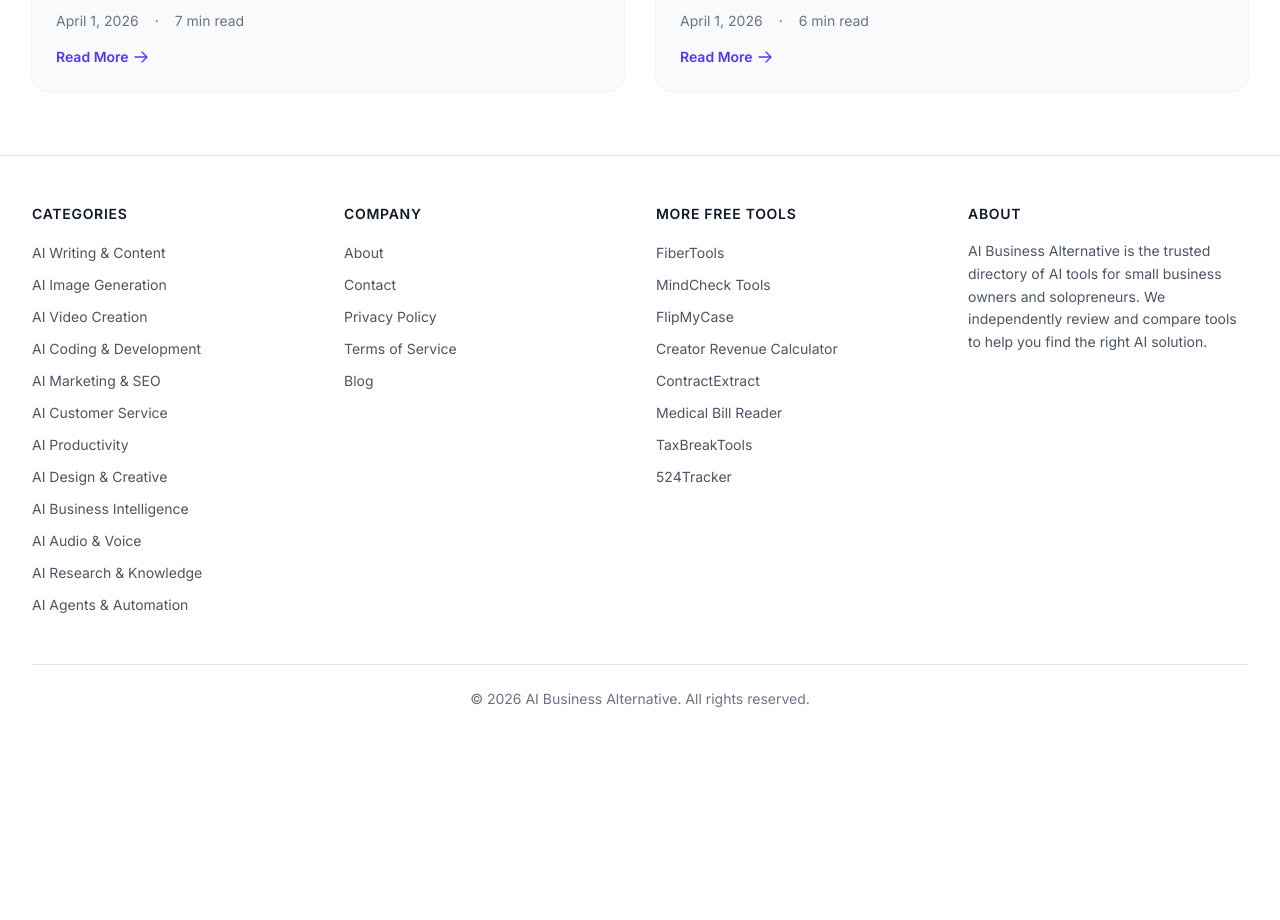
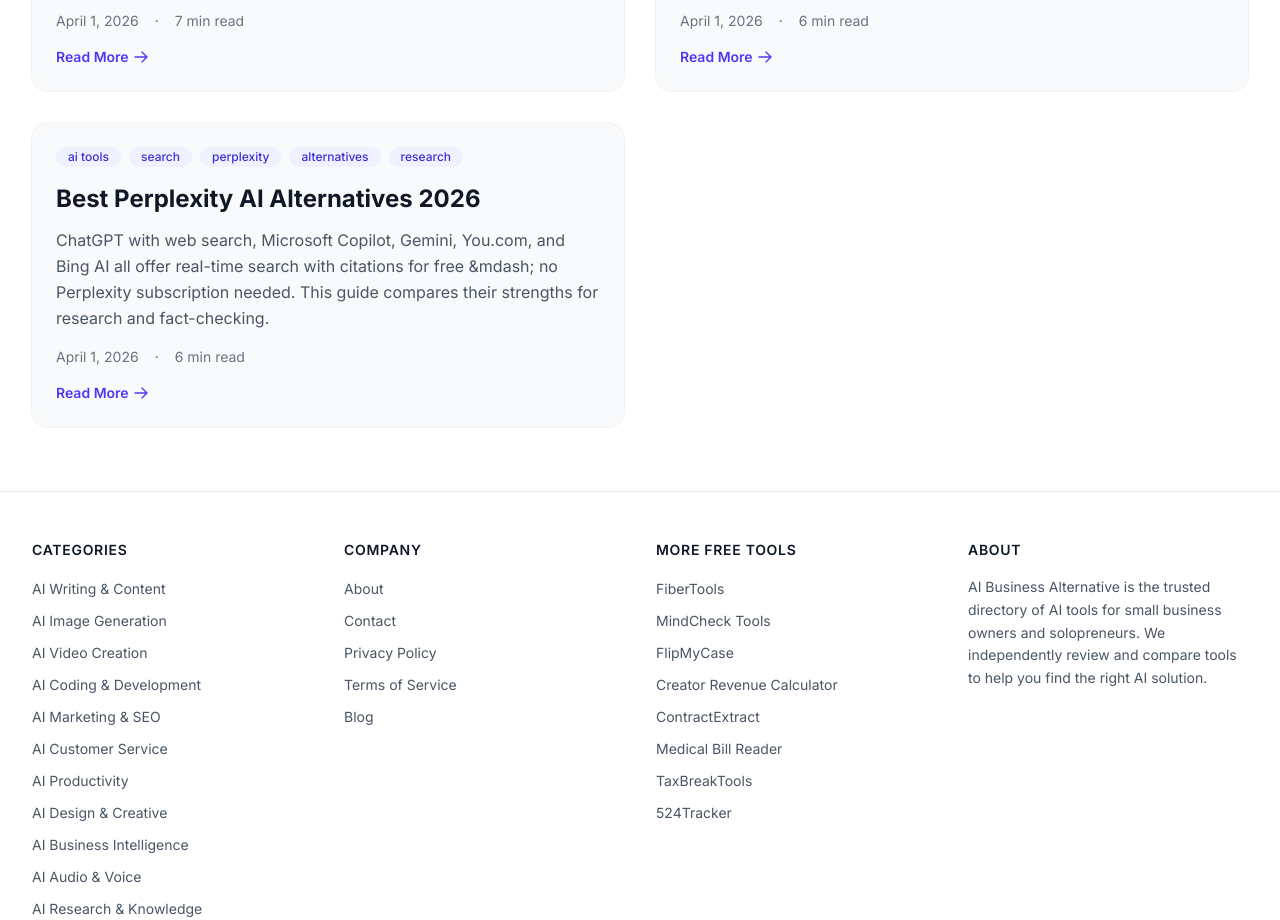
Before and after one commit to raiderj77/aibusinessalternative, a Next.js app: page /blog in a window 1280 px wide. Shown: the part 5980-6900 px from the top of the page. Before the commit the page ends 6737 px from the top, so only its background shows below. Built offline with nearby package versions, Linux system fonts and the light colour scheme.

Commit message:
feat: add perplexity-alternatives-2026 (score 76)

```diff
--- a/src/data/blog.ts
+++ b/src/data/blog.ts
@@ -3032,6 +3032,101 @@
 <h3>Will the AI eventually &ldquo;understand&rdquo; all my notes?</h3>
 <p>The AI does not understand in a human sense; it calculates statistical relationships between words and concepts. Its effectiveness is directly tied to the volume and clarity of your notes. The more you use it, providing feedback on its connections and summaries, the more useful its pattern recognition becomes for your specific content.</p>
 <p>For further exploration, consider our guides on <a href="/blog/notion-ai-alternatives-2026">Notion AI alternatives</a> and <a href="/blog/otterai-alternatives-free-2026">Otter.ai alternatives</a>. You can also explore <a href="https://mem.ai" rel="noopener noreferrer" target="_blank">Mem AI</a> directly.</p>`
+  },
+  {
+    slug: 'perplexity-alternatives-2026',
+    title: 'Best Perplexity AI Alternatives 2026',
+    excerpt:
+      'ChatGPT with web search, Microsoft Copilot, Gemini, You.com, and Bing AI all offer real-time search with citations for free &mdash; no Perplexity subscription needed. This guide compares their strengths for research and fact-checking.',
+    publishedAt: '2026-04-01',
+    updatedAt: '2026-04-01',
+    readTime: '6 min read',
+    tags: ['ai-tools', 'search', 'perplexity', 'alternatives', 'research'],
+    content: `
+<p>In 2026, Perplexity AI&rsquo;s main advantage is real-time web search with inline citations. The same capability is available for free through ChatGPT with web search, Microsoft Copilot, Gemini, You.com, and Bing AI &mdash; all without a Perplexity subscription. This guide covers the strongest free alternatives for AI-powered research. Each tool delivers cited, real-time answers on the free tier.</p>
+
+<h2>What Makes Perplexity Useful &mdash; And Where It Falls Short</h2>
+<p>Perplexity&rsquo;s core value proposition is its clean interface that combines a conversational AI with direct web search, presenting answers alongside clear citations. It feels like a research assistant, summarizing information from multiple sources and providing links for verification. This structure reduces hallucination risks and builds trust. For focused, fact-based queries, it can be exceptionally efficient. However, its limitations become apparent with complex, multi-faceted tasks. The free tier has constrained usage limits, and the AI can sometimes provide surface-level summaries that lack deep analysis or creative synthesis. Furthermore, while citations are present, critically evaluating the credibility of those sources still falls to the user. For tasks requiring brainstorming, content iteration, or integration with other digital workspaces, a tool focused purely on search-driven Q&A can feel restrictive.</p>
+
+<h2>Best Free Perplexity AI Alternatives in 2026</h2>
+<h3>ChatGPT with Web Search (Free)</h3>
+<p>The free tier of ChatGPT now includes the ability to perform real-time web searches, a game-changing update. This transforms it from a knowledge-bound model (with a cutoff date) into a dynamic research partner. Its primary advantage over Perplexity is its profound contextual understanding and ability to follow complex, multi-step instructions. You can ask it to search for recent information, synthesize findings from different perspectives, and then reformat that data into a table, blog post outline, or code snippet. The conversational memory is superior, allowing for deep dives on a topic. The trade-off is that citations are not as prominently or consistently displayed as in Perplexity, requiring you to ask for sources explicitly.</p>
+
+<h3>Microsoft Copilot (Free, Web Grounded)</h3>
+<p>Microsoft Copilot, powered by OpenAI&rsquo;s latest models, is arguably the most direct and powerful free competitor. By default, its &ldquo;Balanced&rdquo; and &ldquo;Precise&rdquo; modes are grounded in web search, providing fresh information with citations in a similar style to Perplexity. Its integration with the Microsoft ecosystem&mdash;like generating content directly in Edge or summarizing PDFs&mdash;adds practical utility. A key differentiator is its three conversation styles: Creative, Balanced, and Precise, letting you tailor the AI&rsquo;s verbosity and strictness. For users who want a Perplexity-like experience with stronger creative capabilities and no daily query limits on the main model, Copilot is a top contender.</p>
+
+<h3>Gemini (Free, Google Grounded)</h3>
+<p>Google&rsquo;s Gemini excels when your research query benefits from the depth of Google&rsquo;s search index and its integration with native Google tools. Ask about a current event, and it can draw from Google News, maps, and even YouTube transcripts. A standout feature is the &ldquo;double-check&rdquo; button, which highlights sentences and shows confirming or contradicting search results, offering a unique, transparent fact-checking layer. While its conversational flow can feel slightly more transactional than ChatGPT&rsquo;s, its accuracy for factual lookup is very high. For research heavily reliant on the Googleverse, from local business info to scholarly topics, Gemini is an indispensable alternative.</p>
+
+<h3>You.com (Free)</h3>
+<p>You.com takes a unique, aggregator-style approach. Instead of one primary AI response, it often presents multiple &ldquo;AI Agents&rdquo; perspectives on a single page&mdash;like a coding expert, a writing assistant, and a general researcher. This is useful for getting diverse angles quickly. Its interface is rich with source cards, making citation tracking visual. You.com also emphasizes privacy as a core feature. It is a strong choice for users who prefer a dashboard-like experience where they can see source material and different AI interpretations side-by-side, rather than a single, consolidated answer.</p>
+
+<h3>Bing AI (Free)</h3>
+<p>It is important to note that Bing AI is the engine powering Microsoft Copilot in the web interface. The experience is functionally identical to using Copilot in the Edge browser. It provides web-grounded, cited answers with the same choice of conversation tones. For users accustomed to the Bing search interface, it remains a seamless and capable entry point to access this technology. Its longevity and stability as a free product make it a reliable, no-fuss option for everyday search and summary tasks.</p>
+
+<h2>AI Search Tools: Feature Comparison</h2>
+<table>
+<thead>
+<tr>
+<th>Tool</th>
+<th>Free Tier</th>
+<th>Real-Time Web</th>
+<th>Citations</th>
+<th>Best For</th>
+</tr>
+</thead>
+<tbody>
+<tr>
+<td>ChatGPT with Search</td>
+<td>Yes, with limits</td>
+<td>Yes (opt-in)</td>
+<td>Upon request</td>
+<td>Complex analysis, content creation, multi-step tasks</td>
+</tr>
+<tr>
+<td>Microsoft Copilot</td>
+<td>Yes, generous</td>
+<td>Yes (default)</td>
+<td>Yes, inline</td>
+<td>General research, Microsoft ecosystem users, cited answers</td>
+</tr>
+<tr>
+<td>Gemini</td>
+<td>Yes, generous</td>
+<td>Yes (default)</td>
+<td>Yes, with &ldquo;double-check&rdquo;</td>
+<td>Factual lookup, Google-integrated data, transparent verification</td>
+</tr>
+<tr>
+<td>You.com</td>
+<td>Yes, with limits</td>
+<td>Yes (default)</td>
+<td>Yes, visual source cards</td>
+<td>Multi-perspective research, privacy-focused users</td>
+</tr>
+<tr>
+<td>Bing AI</td>
+<td>Yes</td>
+<td>Yes (default)</td>
+<td>Yes, inline</td>
+<td>Simple, direct search augmentation within Bing</td>
+</tr>
+</tbody>
+</table>
+
+<h2>When to Use Each Tool</h2>
+<p>Choosing the right tool depends on your specific task. For deep analytical work where you need to process information into a new format&mdash;like turning research into a report&mdash;ChatGPT with search is ideal. For quick, verified answers to &ldquo;what is happening right now&rdquo; queries, Microsoft Copilot and Gemini are fastest, with Gemini having an edge if you use Google services. When beginning exploratory research on a complex topic and wanting to see multiple AI approaches, You.com provides a valuable panoramic view. For everyday questions where a simple, accurate answer with a source link suffices, Bing AI/Copilot is perfectly adequate. The key is to avoid relying on a single tool; each has a slightly different &ldquo;take&rdquo; on the same query, and cross-referencing can lead to a more comprehensive understanding.</p>
+
+<h2>FAQ</h2>
+<h3>Are these free alternatives truly comparable to Perplexity Pro?</h3>
+<p>For most everyday research tasks, the free tiers of these alternatives are not just comparable but often superior due to their lack of query constraints and integration with broader platforms. Perplexity Pro offers features like dedicated AI models and file uploads, which are niche benefits. The free alternatives here provide robust web search, citations, and conversational AI that satisfy the core use case Perplexity addresses.</p>
+
+<h3>Which tool is most accurate for academic research?</h3>
+<p>For academic research, Gemini&rsquo;s &ldquo;double-check&rdquo; feature and Copilot&rsquo;s consistent citations are valuable. However, no AI should be a primary source. Their role is to summarize and find sources quickly. You must then verify those sources directly. ChatGPT can be excellent for synthesizing academic concepts but requires explicit prompting for citations.</p>
+
+<h3>Can I use these tools for creative writing assistance?</h3>
+<p>Absolutely. ChatGPT excels at creative expansion and style imitation. Copilot&rsquo;s &ldquo;Creative&rdquo; mode is also designed for this. While Perplexity is search-focused, these alternatives blend search with strong generative capabilities, allowing you to research a topic and then draft a story or blog post based on that information in the same chat.</p>
+<p>For deeper comparisons, see our analysis of <a href="/blog/chatgpt-vs-gemini-2026">ChatGPT vs Gemini</a> and <a href="/blog/microsoft-copilot-vs-chatgpt-2026">Copilot vs ChatGPT</a>. You can also explore <a href="https://you.com" rel="noopener noreferrer" target="_blank">You.com</a> directly for its unique multi-agent approach.</p>`
   }
 ];
 
```
